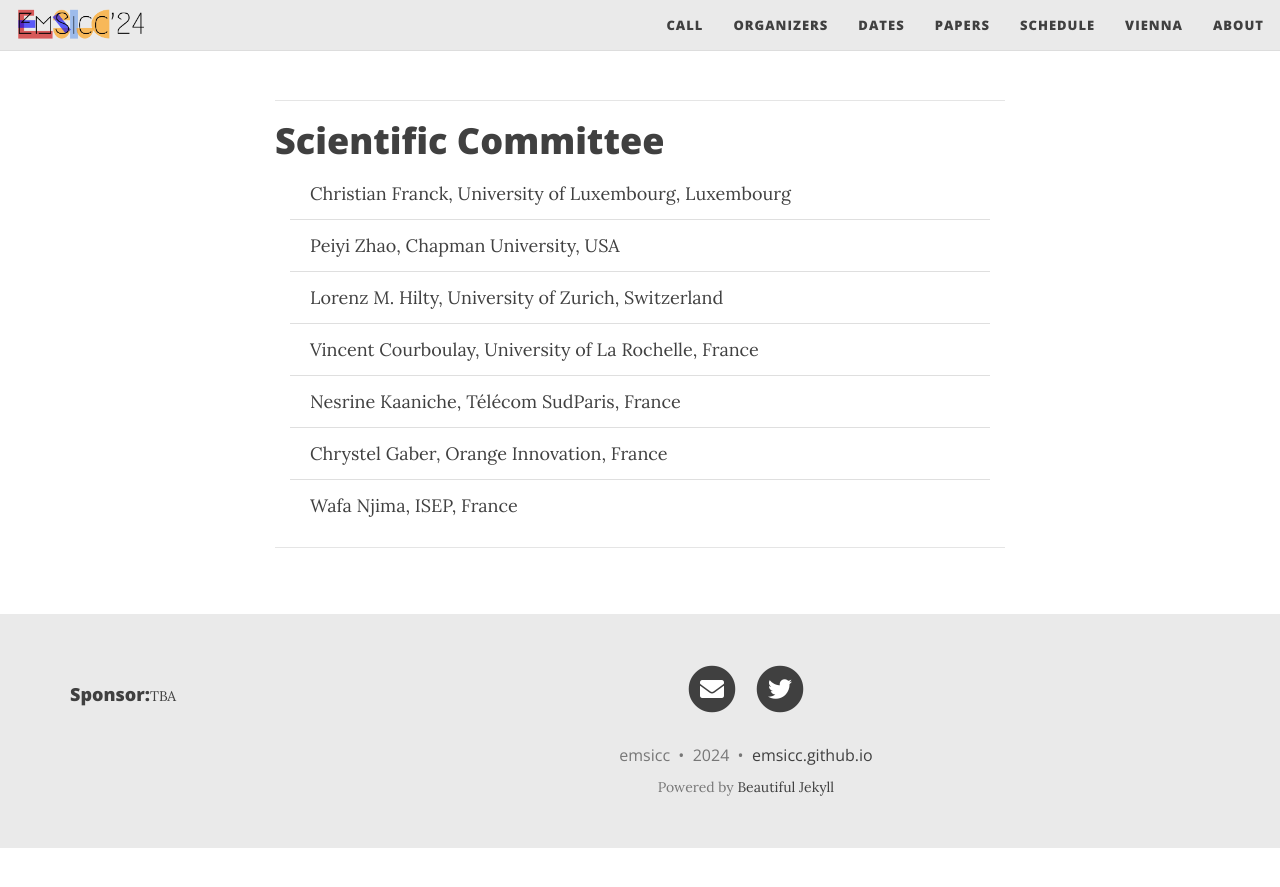
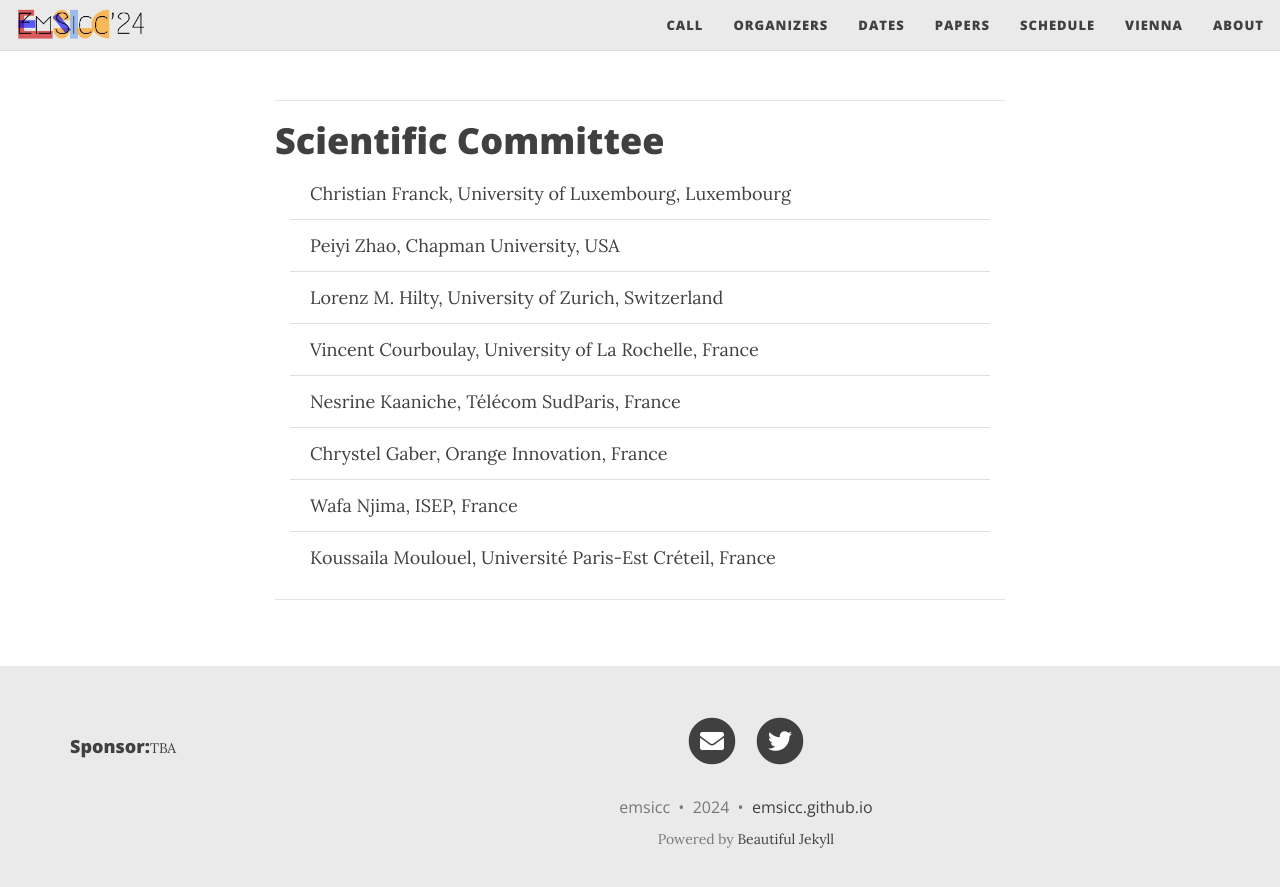
Before and after one commit to emsicc/2024, a Jekyll site: the page built from index.md, in a window 1280 px wide and 900 px high, scrolled down 2491 px. Shown: the top 887 px of the window. Built offline with Jekyll 4.4.1, drawn with Linux system fonts in a browser that asks for light colours; nearby versions of some CDN libraries; before the commit the page ends 3339 px from its top, so only the background shows below that.

Commit message:
Update pc.yml

```diff
--- a/_data/pc.yml
+++ b/_data/pc.yml
@@ -5,5 +5,6 @@ people: [
   "Vincent Courboulay, University of La Rochelle, France",
   "Nesrine Kaaniche, Télécom SudParis, France",
   "Chrystel Gaber, Orange Innovation, France",
-  "Wafa Njima, ISEP, France"
+  "Wafa Njima, ISEP, France",
+  "Koussaila Moulouel, Université Paris-Est Créteil, France"
 ]
```
